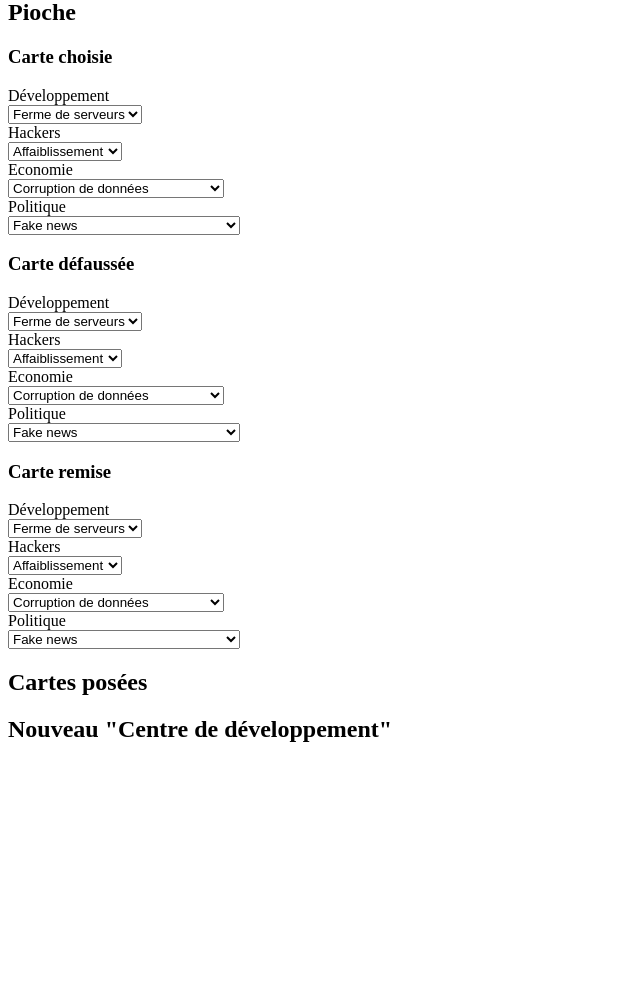
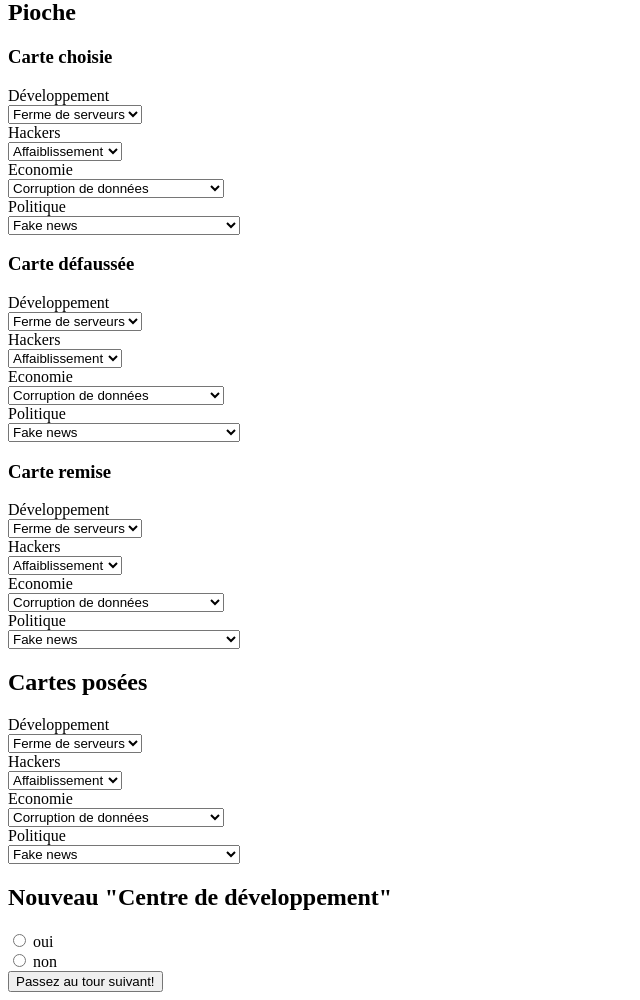
Before and after one commit to 5l1v3r1/perso-CYBERWAR2020_webapp, a Django app: page /Games/toactifp in a window 1280 px wide. Shown: the part 81-1081 px from the top of the page, without its empty margins (0-640 px from the left). Before the commit the page ends 823 px from the top, so only its background shows below. Run offline with Django 3.2, Linux system fonts and the light colour scheme.

Commit message:
anticiped PULL

```diff
--- a/App/Web/DjangoServer/CYBERWAR2020/GameS/templates/GameS/ActifPlayer.html
+++ b/App/Web/DjangoServer/CYBERWAR2020/GameS/templates/GameS/ActifPlayer.html
@@ -128,8 +128,49 @@
 
         <h2>Cartes posées</h2>
 
+          <label for="développement">Développement</label><br />
+          <select name="développement" id="développementP">
+            <option value="Ferme de serveurs">Ferme de serveurs</option>
+            <option value="Pare-feu">Pare-feu</option>
+            <option value="BotNet">BotNet</option>
+            <option value="Bug Bounty">Bug Bounty</option>
+            <option value="DOS to DDOS">DOS to DDOS</option>
+          </select>
+          <br />
+          <label for="hackers">Hackers</label><br />
+          <select name="hackers" id="hackersP">
+            <option value="Affaiblissement">Affaiblissement</option>
+            <option value="Vulnérabilité">Vulnérabilité</option>
+            <option value="Déni de service">Déni de service</option>
+            <option value="Worm">Worm</option>
+            <option value="Fishing">Fishing</option>
+          </select>
+          <br />
+          <label for="économie">Economie</label><br />
+          <select name="économie" id="économieP">
+            <option value="Corruption de données">Corruption de données</option>
+            <option value="Récupération de données">Récupération de données</option>
+            <option value="Ransomware">Ransomware</option>
+            <option value="Crash boursier">Crash boursier</option>
+            <option value="Manipulation de fonds banquaire">Manipulation de fonds banquaire</option>
+
+          </select>
+          <br />
+          <label for="politique">Politique</label><br />
+          <select name="politique" id="politiqueP">
+            <option value="Fake news">Fake news</option>
+            <option value="Manipulation des réseaux sociaux">Manipulation des réseaux sociaux</option>
+            <option value="Data leak">Data leak</option>
+            <option value="Piratage de sites gouvernementaux">Piratage de sites gouvernementaux</option>
+            <option value="Trucage des élections">Trucage des élections</option>
+          </select>
+
         <h2>Nouveau "Centre de développement"</h2>
+          <input type="radio" name="CD" value="oui" id="ouiCD" /> <label for="ouiCD">oui</label><br />
+          <input type="radio" name="CD" value="non" id="nonCD" /> <label for="nonCD">non</label><br />
 
+        <input type="submit" value="Passez au tour suivant!">
       </form>
+
     </body>
 </html>
```
Also changed, not shown: App/Web/DjangoServer/CYBERWAR2020/db.sqlite3.
